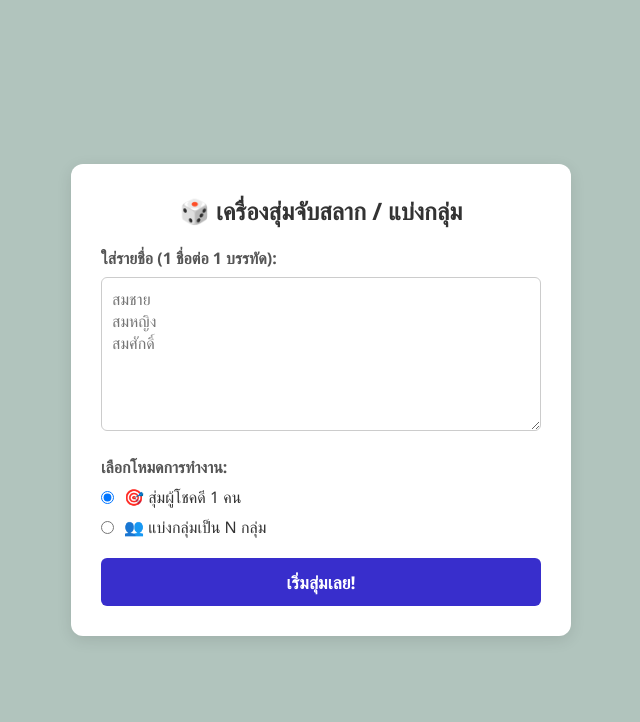
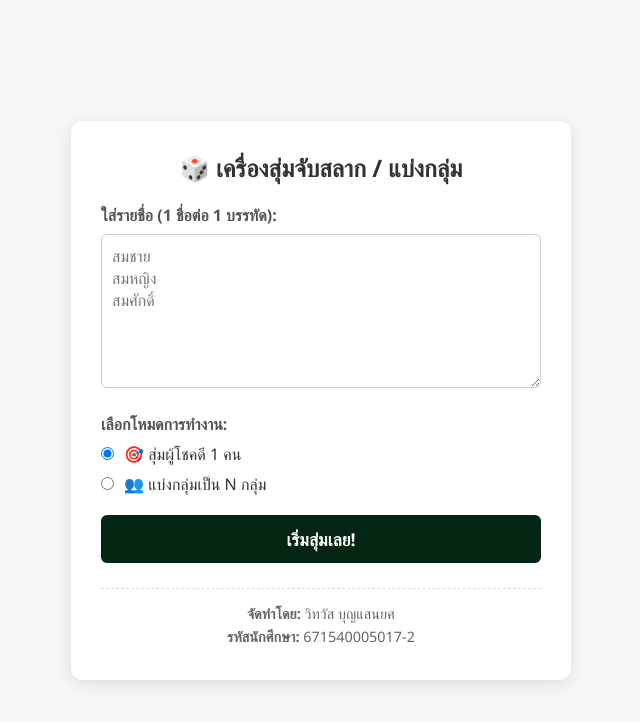
Before and after one commit to wittawasbu-cyber/ec1, a plain HTML site: page index.html in a window 1280 px wide. Shown: the whole page, without its empty margins (319-959 px from the left). Drawn offline with Linux system fonts and the light colour scheme.

Commit message:
docs: add author name and student ID to web UI

```diff
--- a/index.html
+++ b/index.html
@@ -38,6 +38,12 @@
         <div id="resultWrapper" class="result-box hidden">
             <!-- JavaScript จะใส่ผลลัพธ์ตรงนี้ -->
         </div>
+
+        <!-- เพิ่มข้อมูลผู้พัฒนาตรงนี้ -->
+        <div class="author-info">
+            <p><strong>จัดทำโดย:</strong> วิทวัส บุญแสนยศ</p>
+            <p><strong>รหัสนักศึกษา:</strong> 671540005017-2</p>
+        </div>
     </div>
 
     <script src="script.js"></script>
--- a/style.css
+++ b/style.css
@@ -6,7 +6,7 @@
 }
 
 body {
-    background-color: #b1c4bd;
+    background-color: #f4f7f6;
     display: flex;
     justify-content: center;
     align-items: center;
@@ -85,7 +85,7 @@ textarea:focus, input[type="number"]:focus {
 button {
     width: 100%;
     padding: 12px;
-    background-color: #382ecc;
+    background-color: #032511;
     color: white;
     border: none;
     border-radius: 6px;
@@ -96,7 +96,7 @@ button {
 }
 
 button:hover {
-    background-color: #053117;
+    background-color: #5627ae;
 }
 
 .result-box {
@@ -121,6 +121,20 @@ button:hover {
     box-shadow: 0 1px 3px rgba(0,0,0,0.05);
 }
 
+/* ส่วนที่เพิ่มใหม่สำหรับแสดงข้อมูลผู้จัดทำ */
+.author-info {
+    margin-top: 25px;
+    padding-top: 15px;
+    border-top: 1px dashed #dddddd;
+    text-align: center;
+    font-size: 0.9rem;
+    color: #666666;
+}
+
+.author-info p {
+    margin-bottom: 4px;
+}
+
 .hidden {
     display: none;
 }
```
